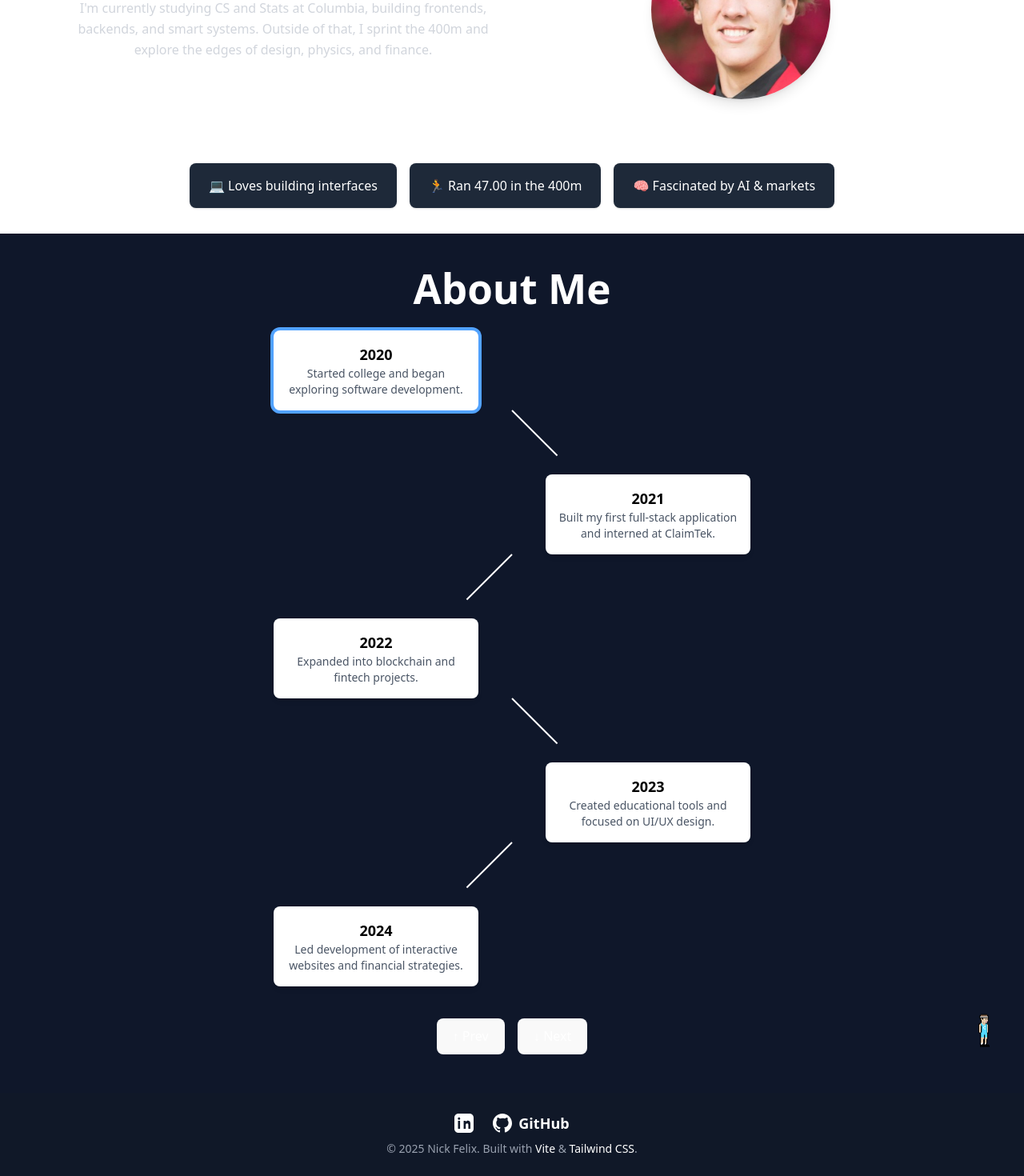
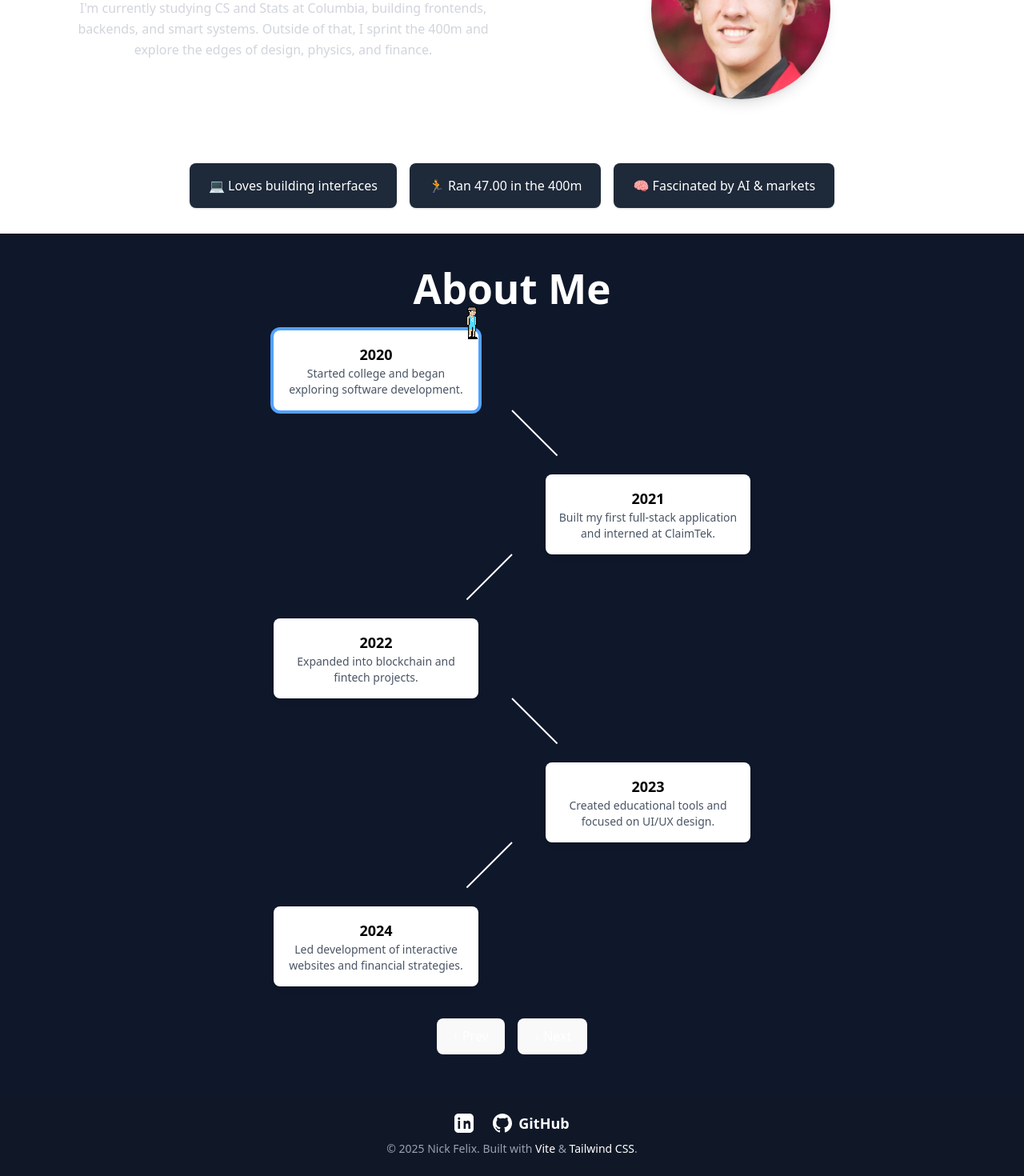
Before and after one commit to nicorox247/Nick-Felix-Site, a React (Vite) app: page /about in a window 1280 px wide. Shown: the part 472-1942 px from the top of the page at 80% size. Built offline with nearby package versions, Linux system fonts and the light colour scheme.

Commit message:
Fixed position of sprite in About page

```diff
--- a/src/components/AthleteSprite.jsx
+++ b/src/components/AthleteSprite.jsx
@@ -23,7 +23,7 @@ export default function AthleteSprite({ activeIndex, isRunning, facingLeft, node
     if (isRunning) {
       interval = setInterval(() => {
         setFrame((prev) => ((prev - 1 + 1) % 4) + 1); // cycle frames 1-4
-      }, 100); // 10 FPS
+      }, 80); // 8 FPS
     } else {
       setFrame(0); // idle frame
     }
@@ -33,16 +33,25 @@ export default function AthleteSprite({ activeIndex, isRunning, facingLeft, node
   useEffect(() => {
     const node = nodeRefs.current[activeIndex];
     if (node && translateRef.current) {
-      const rect = node.getBoundingClientRect();
-      const scrollY = window.scrollY;
-      const scrollX = window.scrollX;
+      const containerRect = document.getElementById('timeline-container').getBoundingClientRect();
+      const nodeRect = node.getBoundingClientRect();
 
-      const spriteX = rect.right + scrollX - frameWidth / 2; // right edge of node
-      const spriteY = rect.top + scrollY - frameHeight / 2; // top edge of node
+      const localX = nodeRect.right - containerRect.left - frameWidth / 2;
+      const localY = nodeRect.top - containerRect.top - frameHeight / 2;
 
-      translateRef.current.style.transform = `translate(${spriteX}px, ${spriteY}px)`;
+      translateRef.current.style.transform = `translate(${localX}px, ${localY}px)`;
+
     }
   }, [activeIndex, frameWidth, frameHeight]);
+
+  console.log({
+    // rect: node.getBoundingClientRect(),
+    scrollX: window.scrollX,
+    scrollY: window.scrollY,
+    frameWidth,
+    frameHeight,
+  });
+
 
   const col = frame % cols;
   const row = Math.floor(frame / cols);
@@ -50,7 +59,7 @@ export default function AthleteSprite({ activeIndex, isRunning, facingLeft, node
   return (
     <div
       ref={translateRef}
-      className="absolute z-20 left-1/2 top-0 transition-transform duration-700 ease-in-out"
+      className="absolute z-2 top-0 transition-transform duration-700 ease-in-out"
     >
       <div
         style={{
--- a/src/pages/About.jsx
+++ b/src/pages/About.jsx
@@ -32,6 +32,7 @@ export default function About() {
   const [facingLeft, setFacingLeft] = useState(false); // false = right
   const nodeRefs = useRef([]);
 
+  const [hasMoved, setHasMoved] = useState(false); // ← new flag
   const handleArrowClick = (direction) => {
     const newIndex = activeIndex + direction;
 
@@ -40,8 +41,13 @@ export default function About() {
       setActiveIndex(newIndex);
 
       // Toggle direction every time we move (except on initial render)
-      if (activeIndex !== 0) {
+      if (hasMoved) {
         setFacingLeft((prev) => !prev);
+      }
+
+      // Set the movement flag once we leave the first node
+      if (!hasMoved && newIndex !== 0) {
+        setHasMoved(true);
       }
 
       setTimeout(() => {
@@ -93,13 +99,17 @@ export default function About() {
             <h1 className="text-4xl font-bold text-center pt-10 pb-6">About Me</h1>
 
             {/* Wrapper to push entire timeline content down */}
-            <div className="relative felx flex-col ">
-                <TimelineNode timelineData={timelineData} activeIndex={activeIndex} nodeRefs={nodeRefs}/>
-
+            <div className="relative flex flex-col" id="timeline-container">
                 <AthleteSprite
                 activeIndex={activeIndex}
                 isRunning={isRunning}
                 facingLeft={facingLeft}
+                nodeRefs={nodeRefs}
+                />
+
+                <TimelineNode
+                timelineData={timelineData}
+                activeIndex={activeIndex}
                 nodeRefs={nodeRefs}
                 />
 
```
